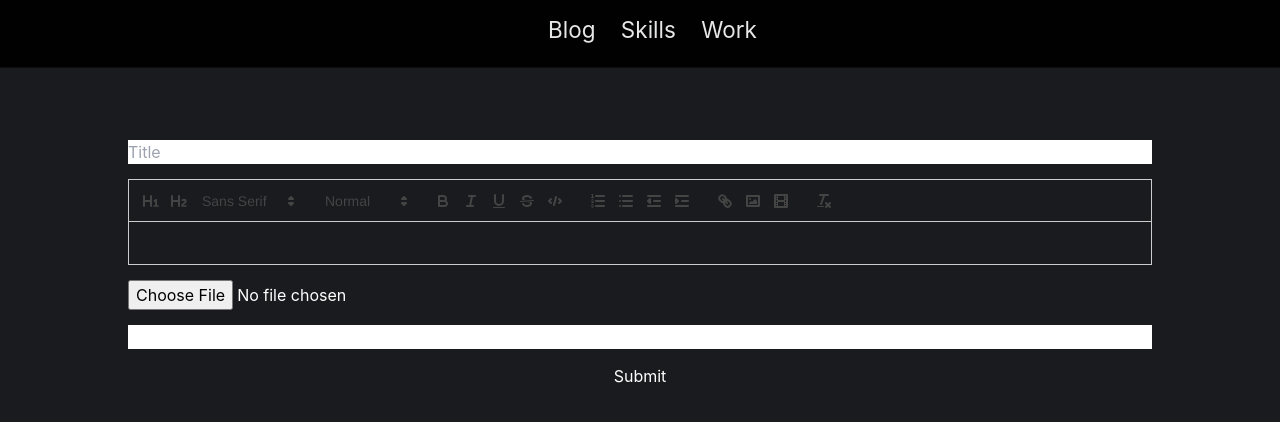
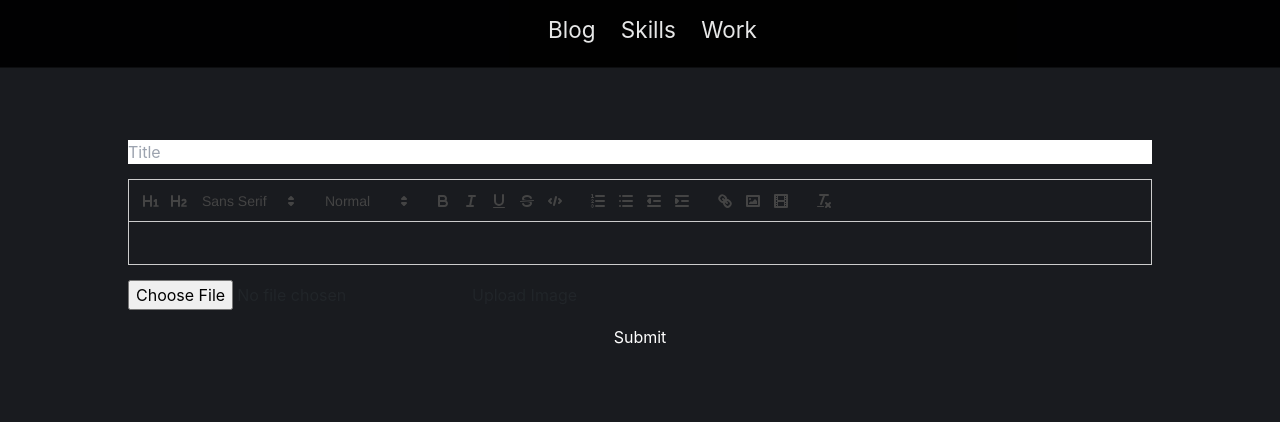
Before and after one commit to JRCcoding/Portfolio, a React (Create React App) app in the folder client/: page /admin/new in a window 1280 px wide. Shown: the top 422 px of the page. Built offline with nearby package versions, Linux system fonts and the light colour scheme; some icons are missing.

Commit message:
begin reverting to follow  https://chat.openai.com/share/ceb3a68c-a6be-4ed3-8aa7-d012cdcb8fab

```diff
--- a/client/src/components/ImageUpload.js
+++ b/client/src/components/ImageUpload.js
@@ -2,37 +2,38 @@ import React, { useState } from 'react'
 
 const ImageUpload = () => {
   const [selectedImage, setSelectedImage] = useState(null)
+  const [imageUrl, setImageUrl] = useState('')
 
-  const handleImageUpload = async () => {
-    try {
-      const response = await fetch(
-        'https://accounts.google.com/o/oauth2/auth?' +
-          '198879685170-2s6as07mbs4fnh6qqd5gfik4d6hibsf7.apps.googleusercontent.com ' +
-          '&redirect_uri=http://localhost:3000/admin/new' +
-          '&response_type=code' +
-          '&scope=https://www.googleapis.com/auth/photoslibrary'
-      )
-
-      if (response.ok) {
-        // Redirect the user to the authentication URL
-        window.location.href = response.url
-      } else {
-        console.log('Error initiating authentication:', response.statusText)
-      }
-    } catch (error) {
-      console.log('Error initiating authentication:', error)
-    }
-  }
-
-  const handleImageSelect = (event) => {
+  const handleImageChange = (event) => {
     const file = event.target.files[0]
     setSelectedImage(file)
   }
 
+  const handleUpload = () => {
+    if (selectedImage) {
+      const formData = new FormData()
+      formData.append('file', selectedImage)
+
+      fetch('/upload', {
+        method: 'POST',
+        body: formData,
+      })
+        .then((response) => response.json())
+        .then((data) => {
+          setImageUrl(data.imageUrl)
+          setSelectedImage(null)
+        })
+        .catch((error) => {
+          console.error('Error uploading image:', error)
+        })
+    }
+  }
+
   return (
     <div>
-      <input type='file' onChange={handleImageSelect} />
-      <button onClick={handleImageUpload}>Upload Image</button>
+      <input type='file' onChange={handleImageChange} />
+      <button onClick={handleUpload}>Upload Image</button>
+      {imageUrl && <img src={imageUrl} alt='Uploaded' />}
     </div>
   )
 }
--- a/client/src/screens/NewBlogpostScreen.js
+++ b/client/src/screens/NewBlogpostScreen.js
@@ -4,6 +4,7 @@ import { Form } from 'react-bootstrap'
 import ReactQuill from 'react-quill'
 import 'react-quill/dist/quill.snow.css'
 import { useNavigate } from 'react-router-dom'
+import ImageUpload from '../components/ImageUpload'
 import profimage from '../images/face.png'
 
 const NewBlogpostScreen = ({ history }) => {
@@ -135,7 +136,7 @@ const NewBlogpostScreen = ({ history }) => {
             style={{ color: 'white' }}
           />
         </div>
-        <input
+        {/* <input
           filename={file}
           onChange={(e) => setFile(e.target.files[0])}
           type='file'
@@ -146,8 +147,8 @@ const NewBlogpostScreen = ({ history }) => {
           onChange={(e) => setDescription(e.target.value)}
           type='text'
           required={file && true}
-        ></input>
-        {/* <ImageUpload /> */}
+        ></input> */}
+        <ImageUpload />
         <button onClick={submitHandler} style={{ color: 'white' }}>
           Submit
         </button>
--- a/package.json
+++ b/package.json
@@ -22,6 +22,7 @@
     "url": "https://github.com/JRCcoding/portfolio/issues"
   },
   "dependencies": {
+    "cloudinary": "^1.37.0",
     "colors": "^1.4.0",
     "concurrently": "^8.0.1",
     "cors": "^2.8.5",
```
Also changed, not shown: 2 other files (tests, documents, lock files or other folders).
